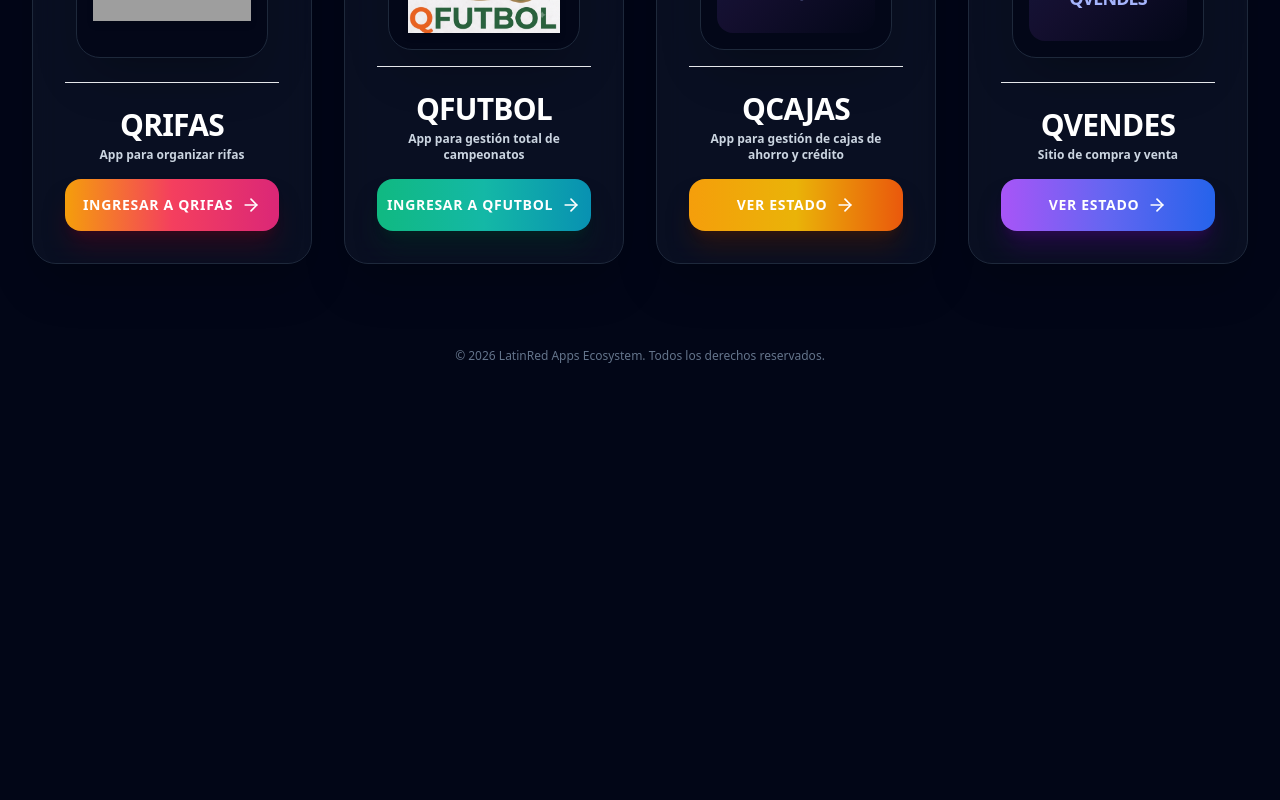
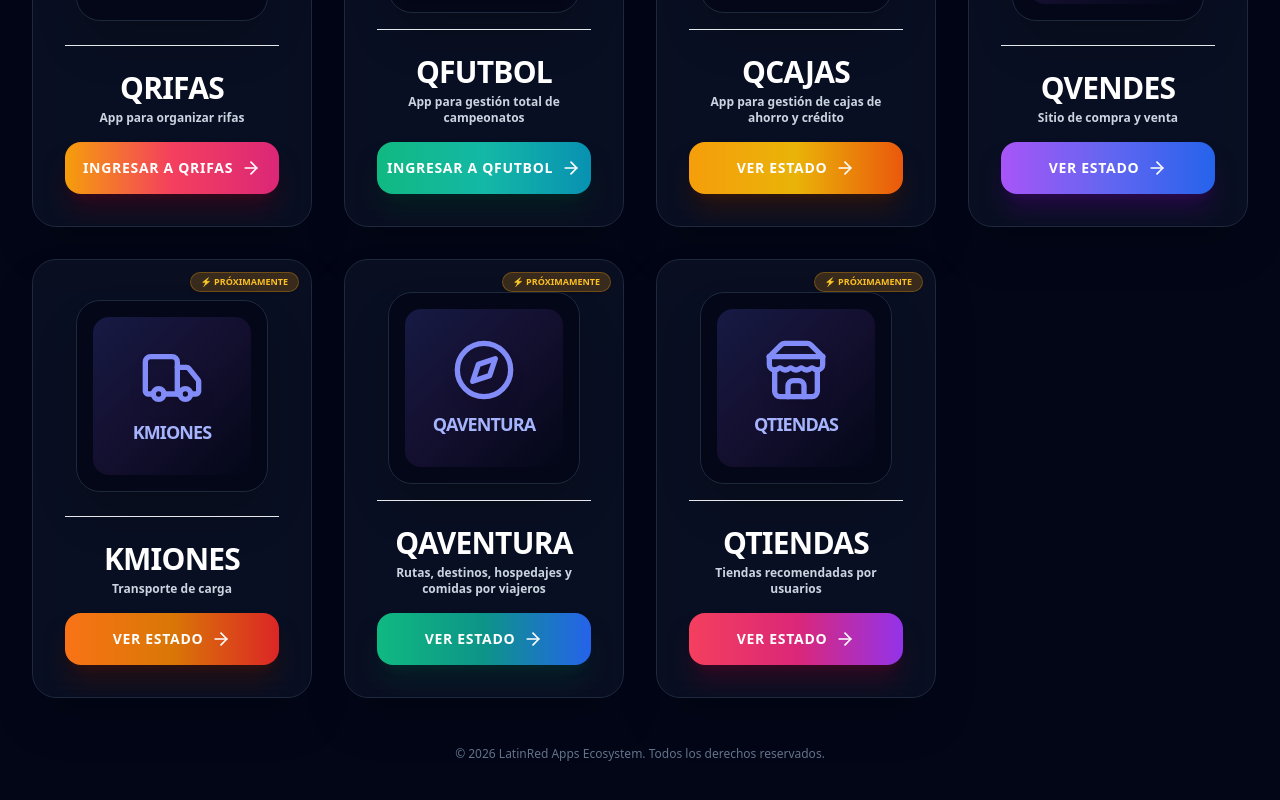
Before and after one commit to soloescribeme/latinred-portal, a Next.js app: page / in a window 1280 px wide. Shown: the part 396-1196 px from the top of the page. Before the commit the page ends 800 px from the top, so only its background shows below. Built offline with nearby package versions, Linux system fonts and the light colour scheme; grey boxes are pictures that could not be loaded.

Commit message:
feat: Agregar las nuevas apps Kmiones, Qaventura y Qtiendas al catalogo del portal

```diff
--- a/app/page.tsx
+++ b/app/page.tsx
@@ -1,7 +1,7 @@
 'use client';
 
 import { useState } from 'react';
-import { ArrowRight, Trophy, Ticket, Landmark, ShoppingBag, Sparkles, X, Clock } from 'lucide-react';
+import { ArrowRight, Trophy, Ticket, Landmark, ShoppingBag, Truck, Compass, Store, Sparkles, X, Clock } from 'lucide-react';
 
 export default function Home() {
   const [appModal, setAppModal] = useState<{ nombre: string; explicacion: string } | null>(null);
@@ -46,6 +46,36 @@ export default function Home() {
       enDesarrollo: true,
       btnColor: 'from-purple-500 via-indigo-500 to-blue-600 hover:from-purple-400 hover:to-indigo-500 shadow-purple-950/50',
       icono: ShoppingBag
+    },
+    {
+      id: 'kmiones',
+      nombre: 'Kmiones',
+      explicacion: 'Transporte de carga',
+      url: '#',
+      imagen: null, // Logotipo vectorial estilizado
+      enDesarrollo: true,
+      btnColor: 'from-orange-500 via-amber-600 to-red-600 hover:from-orange-400 hover:to-amber-500 shadow-orange-950/50',
+      icono: Truck
+    },
+    {
+      id: 'qaventura',
+      nombre: 'Qaventura',
+      explicacion: 'Rutas, destinos, hospedajes y comidas por viajeros',
+      url: '#',
+      imagen: null, // Logotipo vectorial estilizado
+      enDesarrollo: true,
+      btnColor: 'from-emerald-500 via-teal-600 to-blue-600 hover:from-emerald-400 hover:to-teal-500 shadow-teal-950/50',
+      icono: Compass
+    },
+    {
+      id: 'qtiendas',
+      nombre: 'Qtiendas',
+      explicacion: 'Tiendas recomendadas por usuarios',
+      url: '#',
+      imagen: null, // Logotipo vectorial estilizado
+      enDesarrollo: true,
+      btnColor: 'from-rose-500 via-pink-600 to-purple-600 hover:from-rose-400 hover:to-pink-500 shadow-pink-950/50',
+      icono: Store
     }
   ];
 
```
